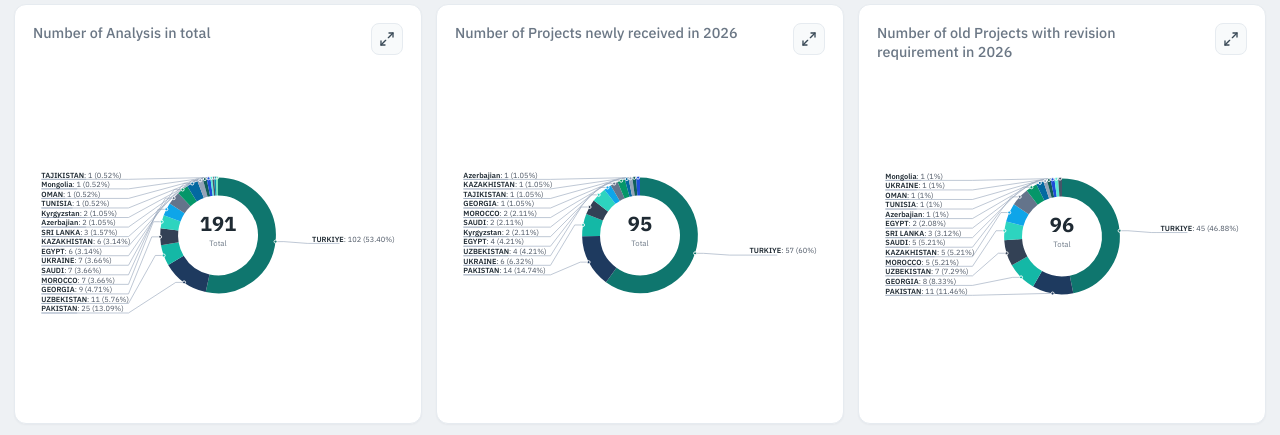
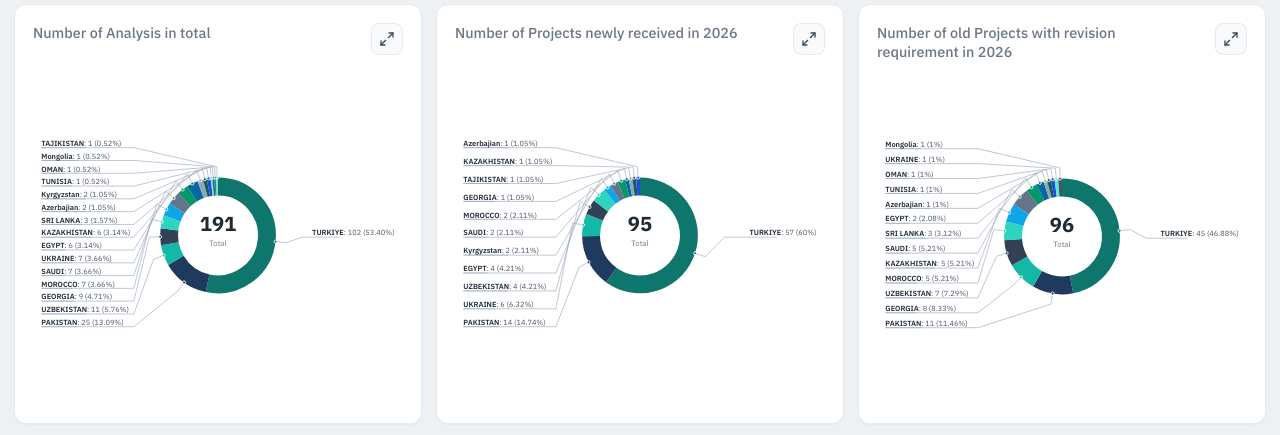
Before and after one commit to snakefeifei855/CAMENA, a plain HTML site: page index.html in a window 1280 px wide. Shown: the part 335-770 px from the top of the page. Drawn offline with Linux system fonts and the light colour scheme.

Commit message:
Update CAMENA H1 analysis page

```diff
--- a/index.html
+++ b/index.html
@@ -408,40 +408,29 @@
       });
 
       function layoutSide(items, side) {
-        // Sort top->bottom by anchor Y; keep this order so leaders cannot cross
+        // Top->bottom order around the arc (non-crossing when label Y keeps this order)
         items.sort((a, b) => a.ey - b.ey || a.mid - b.mid);
         const n = items.length;
         if (!n) return [];
-        const top = large ? 36 : 28;
-        const bottom = H - (large ? 36 : 28);
-        const minGap = large ? 20 : 16;
 
-        // Start at natural anchor Y, then separate overlaps while preserving order
-        const ys = items.map((it) => it.ey);
-        for (let i = 1; i < n; i++) {
-          if (ys[i] < ys[i - 1] + minGap) ys[i] = ys[i - 1] + minGap;
-        }
-        if (ys[n - 1] > bottom) {
-          const overflow = ys[n - 1] - bottom;
-          for (let i = 0; i < n; i++) ys[i] -= overflow;
-        }
-        if (ys[0] < top) {
-          const shift = top - ys[0];
-          for (let i = 0; i < n; i++) ys[i] += shift;
-        }
-        for (let i = n - 2; i >= 0; i--) {
-          if (ys[i] > ys[i + 1] - minGap) ys[i] = ys[i + 1] - minGap;
-        }
-        if (ys[0] < top) {
-          ys[0] = top;
-          for (let i = 1; i < n; i++) {
-            if (ys[i] < ys[i - 1] + minGap) ys[i] = ys[i - 1] + minGap;
-          }
-        }
+        const top = large ? 40 : 30;
+        const bottom = H - (large ? 40 : 30);
+        const minGap = large ? 18 : 15;
+        // Neat vertical column (Feishu-style): even spacing in angular order
+        const span = bottom - top;
+        const gap = Math.max(minGap, n > 1 ? span / (n - 1) : 0);
+        const block = gap * Math.max(n - 1, 0);
+        let y0 = (H - block) / 2;
+        y0 = Math.max(top, Math.min(y0, bottom - block));
+        const ys = items.map((_, idx) => y0 + idx * gap);
 
         const xLabel = side === "right" ? W - labelPad : labelPad;
-        // Elbow column outside the ring, closer to labels
-        const xElbow2 = side === "right" ? Math.min(W - 160, cx + r + stroke + 40) : Math.max(160, cx - r - stroke - 40);
+        // Shared vertical gutter outside the ring — all lines meet this column in order
+        const gutter = large ? 56 : 44;
+        const xGutter = side === "right"
+          ? cx + r + stroke / 2 + gutter
+          : cx - r - stroke / 2 - gutter;
+        const radialOut = large ? 26 : 18;
         const anchor = side === "right" ? "end" : "start";
         const nameFactor = large ? 8.6 : 7.5;
         const restFactor = large ? 7.4 : 6.6;
@@ -462,11 +451,19 @@
             nameEnd = xLabel + nameWidth;
           }
 
-          // Horizontal stub from anchor, then to label row — order preserved => no crossings
-          const stubX = side === "right"
-            ? Math.min(it.ex + 14, xElbow2)
-            : Math.max(it.ex - 14, xElbow2);
-          const path = `M ${it.ex.toFixed(1)} ${it.ey.toFixed(1)} L ${stubX.toFixed(1)} ${it.ey.toFixed(1)} L ${xElbow2} ${lineY.toFixed(1)} L ${nameStart.toFixed(1)} ${lineY.toFixed(1)}`;
+          // More folds, Feishu-like fan (order-preserving => no crossings):
+          // 1) radial out from ring anchor
+          // 2) to gutter at label row
+          // 3) horizontal into country name underline
+          const p1x = cx + (elbowR + radialOut) * Math.cos(it.mid);
+          const p1y = cy + (elbowR + radialOut) * Math.sin(it.mid);
+          const path = [
+            `M ${it.ex.toFixed(1)} ${it.ey.toFixed(1)}`,
+            `L ${p1x.toFixed(1)} ${p1y.toFixed(1)}`,
+            `L ${xGutter.toFixed(1)} ${lineY.toFixed(1)}`,
+            `L ${nameStart.toFixed(1)} ${lineY.toFixed(1)}`,
+          ].join(" ");
+
           return `
             <path d="${path}" fill="none" stroke="#94a3b8" stroke-width="1" />
             <line x1="${nameStart.toFixed(1)}" y1="${lineY.toFixed(1)}" x2="${nameEnd.toFixed(1)}" y2="${lineY.toFixed(1)}" stroke="#94a3b8" stroke-width="1" />
```
